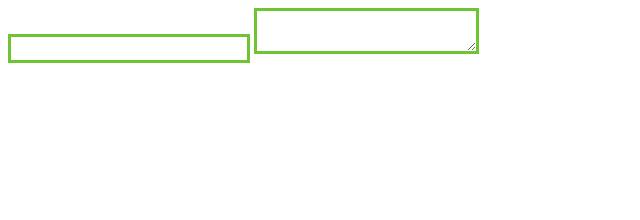
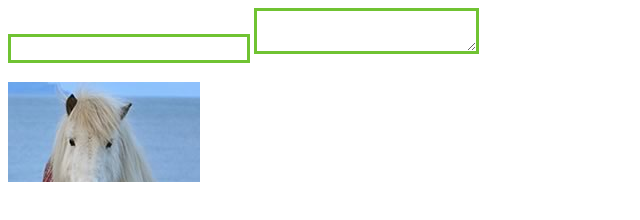
Before and after one commit to kimvex/Puls, a plain HTML site: page prueba.html in a window 1280 px wide. Shown: the whole page, without its empty margins (0-640 px from the left). Drawn offline with Linux system fonts and the light colour scheme.

Commit message:
Agregamos un h3 y una imagen y lo hicimos invisible con css

```diff
--- a/prueba.html
+++ b/prueba.html
@@ -15,10 +15,20 @@
 	{
 		background: #eee;
 	}
+	#enlaces {
+  		width: 300px;
+  		height: 100px;
+  		padding: 0px;
+  		background: url(imagen.jpg) top left no-repeat;
+	}
+	h3 span {
+  		visibility: hidden;
+	}
 	</style>
 </head>
 <body>
 <input>
 <textarea></textarea>
+<h3 id="enlaces"><span>Enlaces</span></h3>
 </body>
 </html>
```
